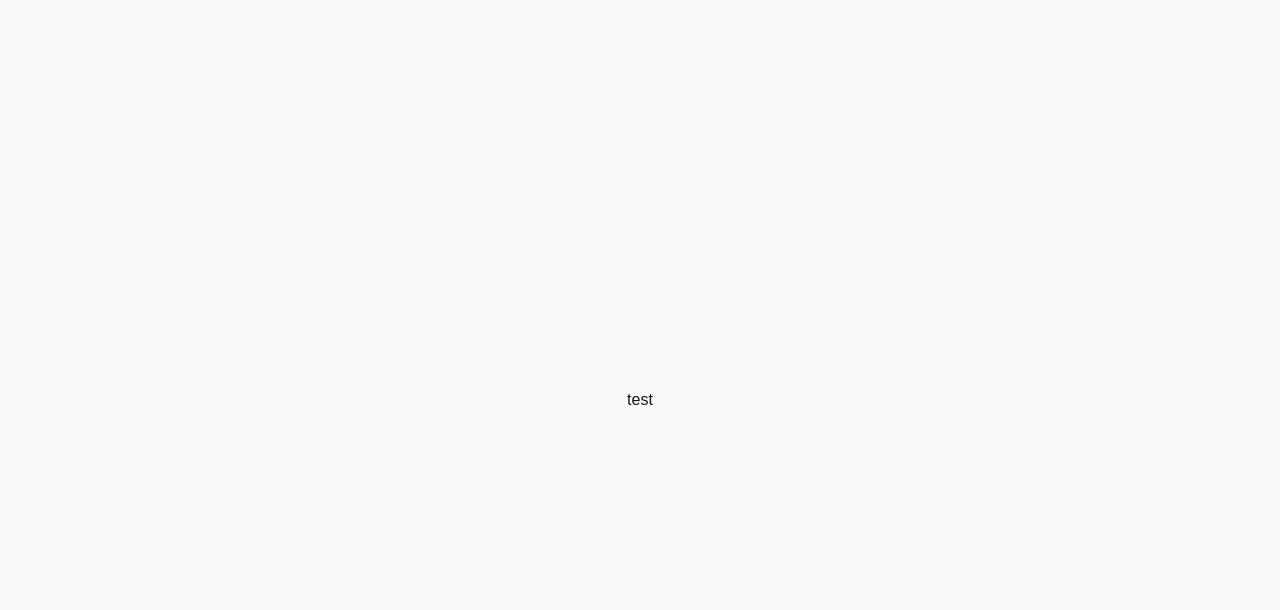
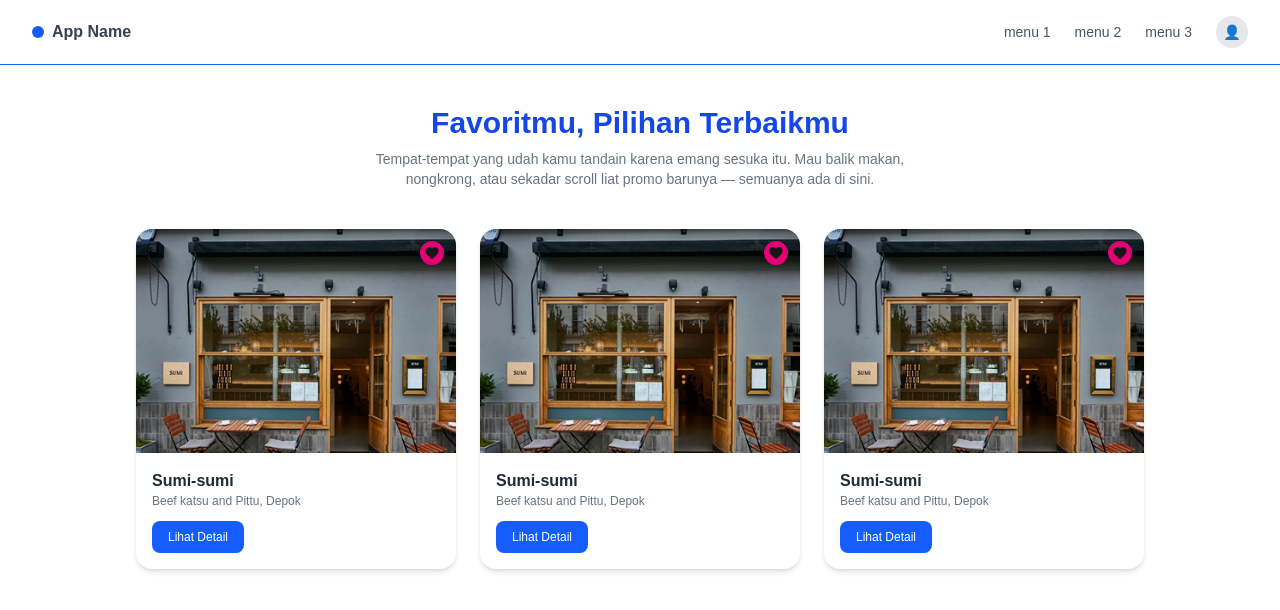
Before and after one commit to Arjuna-Ragil/dora, a Next.js app: page / in a window 1280 px wide. Shown: the top 610 px of the page. Built offline with nearby package versions, Linux system fonts and the light colour scheme.

Commit message:
favorit-v1

```diff
--- a/src/app/(main)/page.js
+++ b/src/app/(main)/page.js
@@ -1,7 +1,9 @@
+import FavoritesPage from "../favorit/page";
+
 export default function Home() {
   return (
     <div className="flex min-h-screen items-center justify-center bg-zinc-50 font-sans dark:bg-black">
-      test
+      <FavoritesPage />
     </div>
   );
 }
--- /dev/null
+++ b/src/app/favorit/page.js
@@ -0,0 +1,85 @@
+// src/app/favorites/page.js
+import Image from "next/image";
+import { MdFavorite } from "react-icons/md";
+
+import image_contoh from "./assets/sumi_sumi.png"
+
+export default function FavoritesPage() {
+  const places = [
+    {
+      id: 1,
+      name: "Sumi-sumi",
+      desc: "Beef katsu and Pittu, Depok",
+      image: "/assets/sumi_sumi.png", // place your image in /public folder
+    },
+    {
+      id: 2,
+      name: "Sumi-sumi",
+      desc: "Beef katsu and Pittu, Depok",
+      image: "/assets/sumi_sumi.png",
+    },
+    {
+      id: 3,
+      name: "Sumi-sumi",
+      desc: "Beef katsu and Pittu, Depok",
+      image: "/assets/sumi_sumi.png",
+    },
+  ];
+
+  return (
+    <main className="w-full min-h-screen bg-white">
+      {/* Navbar */}
+      <header className="flex justify-between items-center px-8 py-4 border-b border-b-blue-600">
+        <div className="flex items-center gap-2">
+          <div className="w-3 h-3 bg-blue-600 rounded-full" />
+          <h1 className="font-semibold text-gray-700">App Name</h1>
+        </div>
+        <nav className="flex items-center gap-6 text-sm text-gray-600">
+          <a href="#">menu 1</a>
+          <a href="#">menu 2</a>
+          <a href="#">menu 3</a>
+          <div className="w-8 h-8 bg-gray-200 rounded-full flex items-center justify-center">
+            <span className="text-gray-500">👤</span>
+          </div>
+        </nav>
+      </header>
+
+      {/* Heading */}
+      <section className="text-center py-10">
+        <h2 className="text-3xl font-bold text-blue-700">
+          Favoritmu, Pilihan Terbaikmu
+        </h2>
+        <p className="text-sm text-gray-500 mt-2 max-w-xl mx-auto">
+          Tempat-tempat yang udah kamu tandain karena emang sesuka itu. Mau balik makan, nongkrong, atau sekadar scroll liat promo barunya — semuanya ada di sini.
+        </p>
+      </section>
+
+      {/* Cards */}
+      <section className=" flex justify-center flex-col gap-6 px-8 pb-10 md:flex-row md:overflow-x-auto md:snap-x md:snap-mandatory">
+        {places.map((place) => (
+          <div
+            key={place.id}
+            className="snap-start relative shrink-0 w-full md:w-80 bg-white rounded-2xl shadow-md hover:shadow-xl transition-all duration-300 overflow-hidden"
+          >
+            <Image
+              src={image_contoh}
+              alt={place.name}
+              width={320}
+              height={200}
+              className="object-cover w-full h-48 md:h-56"
+            />
+            <MdFavorite className="absolute top-3 right-3 bg-pink-600 p-1 rounded-full shadow cursor-pointer hover:bg-pink-700" size={24}/>
+            <div className="p-4">
+              <h3 className="font-semibold text-gray-800">{place.name}</h3>
+              <p className="text-xs text-gray-500 mb-3">{place.desc}</p>
+              <button className="bg-blue-600 text-white text-xs px-4 py-2 rounded-lg hover:bg-blue-700">
+                Lihat Detail
+              </button>
+            </div>
+          </div>
+        ))}
+      </section>
+
+    </main>
+  );
+}
```
Also changed, not shown: src/app/favorit/assets/sumi_sumi.png (added).
